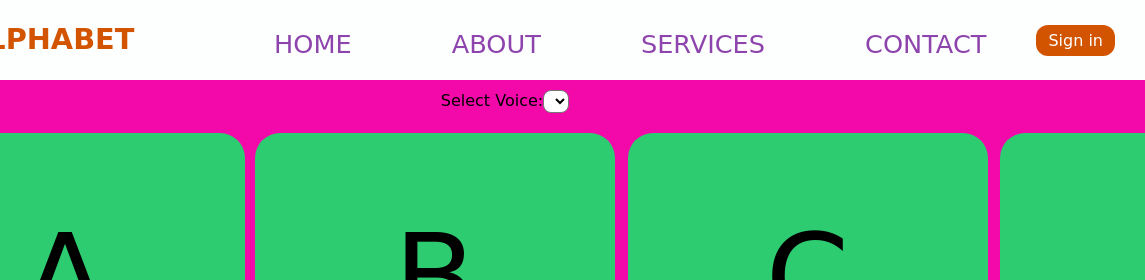
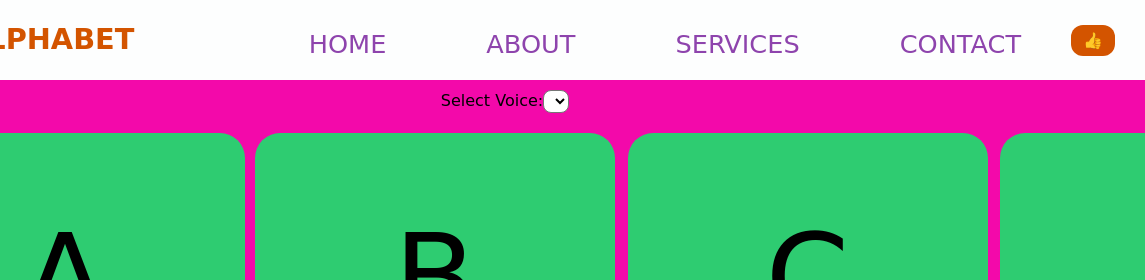
Before and after one commit to Abhishekamanchi/Alphabet, a plain HTML site: page index.html in a window 1280 px wide. Shown: the top 280 px of the page, 135-1280 px from the left. Drawn offline with Linux system fonts and the light colour scheme; a web font is replaced by a local one.

Commit message:
Update index.html

```diff
--- a/index.html
+++ b/index.html
@@ -24,7 +24,7 @@
                 <li><a href="#">contact</a></li>
             </ul>
         </nav>
-        <a href="#" class="btn">Sign in</a>
+        <a href="#" class="btn">👍</a>
     </header>
     <div class="voice">
         Select Voice:<select name="Select Voice:" id="voiceList"></select>
```
